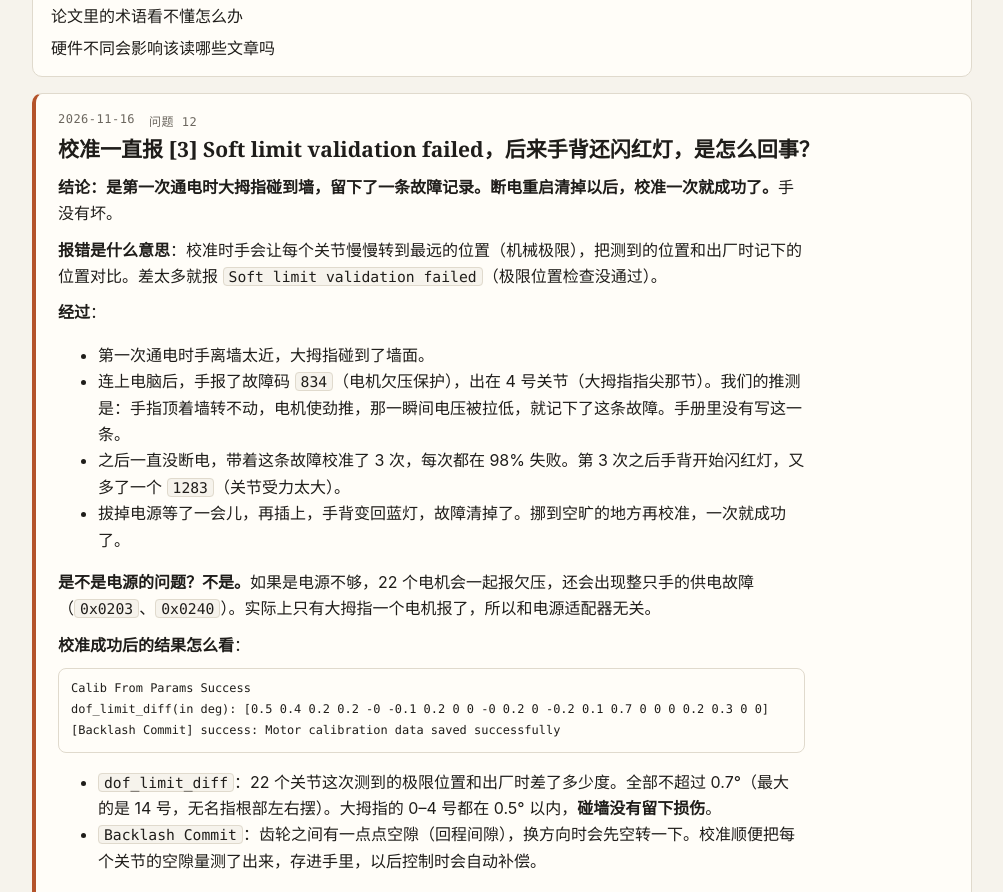
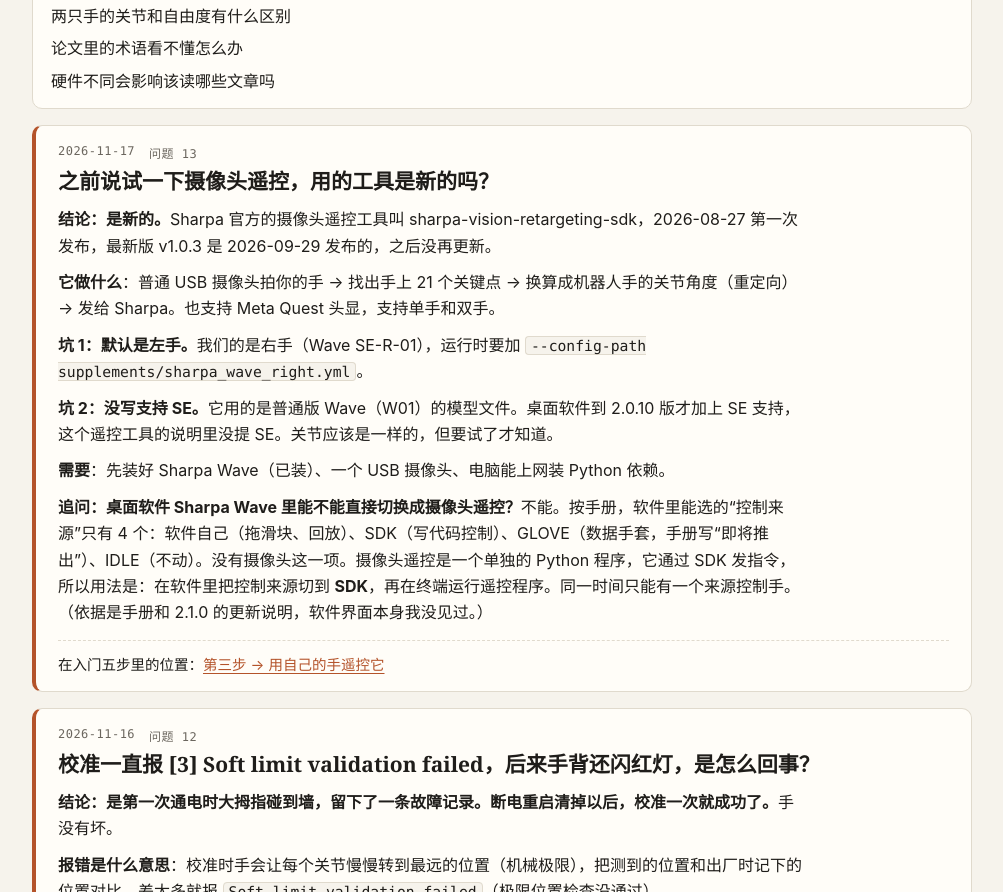
Before and after one commit to YumengHe/Hand-web, a plain HTML site: page notes.html in a window 1280 px wide. Shown: the part 952-1844 px from the top of the page, without its empty margins (138-1141 px from the left). Drawn offline with Linux system fonts and the light colour scheme.

Commit message:
问答记录加问题 13：摄像头遥控工具；入门五步第三步补充右手配置和 SE 支持说明
Co-Authored-By: Claude Opus 5.5 <noreply@anthropic.com>

```diff
--- a/notes.html
+++ b/notes.html
@@ -41,6 +41,7 @@
   </section>
 
   <nav class="toc" aria-label="目录">
+    <a href="#q13">摄像头遥控的工具是不是新的</a>
     <a href="#q12">校准一直失败（Soft limit validation failed），还亮了红灯</a>
     <a href="#q11">网线插好了，电脑却连不上手（ping 不通）</a>
     <a href="#q10">每篇文章做了什么任务，按任务分类</a>
@@ -54,6 +55,20 @@
     <a href="#q2">论文里的术语看不懂怎么办</a>
     <a href="#q1">硬件不同会影响该读哪些文章吗</a>
   </nav>
+
+  <article class="note" id="q13">
+    <div class="note-meta"><span>2026-11-17</span><span>问题 13</span></div>
+    <h2>之前说试一下摄像头遥控，用的工具是新的吗？</h2>
+    <div class="explain">
+      <p><strong>结论：是新的。</strong>Sharpa 官方的摄像头遥控工具叫 sharpa-vision-retargeting-sdk，2026-08-27 第一次发布，最新版 v1.0.3 是 2026-09-29 发布的，之后没再更新。</p>
+      <p><strong>它做什么</strong>：普通 USB 摄像头拍你的手 → 找出手上 21 个关键点 → 换算成机器人手的关节角度（重定向）→ 发给 Sharpa。也支持 Meta Quest 头显，支持单手和双手。</p>
+      <p><strong>坑 1：默认是左手。</strong>我们的是右手（Wave SE-R-01），运行时要加 <code>--config-path supplements/sharpa_wave_right.yml</code>。</p>
+      <p><strong>坑 2：没写支持 SE。</strong>它用的是普通版 Wave（W01）的模型文件。桌面软件到 2.0.10 版才加上 SE 支持，这个遥控工具的说明里没提 SE。关节应该是一样的，但要试了才知道。</p>
+      <p><strong>需要</strong>：先装好 Sharpa Wave（已装）、一个 USB 摄像头、电脑能上网装 Python 依赖。</p>
+      <p><strong>追问：桌面软件 Sharpa Wave 里能不能直接切换成摄像头遥控？</strong>不能。按手册，软件里能选的“控制来源”只有 4 个：软件自己（拖滑块、回放）、SDK（写代码控制）、GLOVE（数据手套，手册写“即将推出”）、IDLE（不动）。没有摄像头这一项。摄像头遥控是一个单独的 Python 程序，它通过 SDK 发指令，所以用法是：在软件里把控制来源切到 <strong>SDK</strong>，再在终端运行遥控程序。同一时间只能有一个来源控制手。（依据是手册和 2.1.0 的更新说明，软件界面本身我没见过。）</p>
+    </div>
+    <p class="more">在入门五步里的位置：<a href="start.html">第三步 → 用自己的手遥控它</a></p>
+  </article>
 
   <article class="note" id="q12">
     <div class="note-meta"><span>2026-11-16</span><span>问题 12</span></div>
```
Also changed, not shown: start.html (+1 -1 lines).
